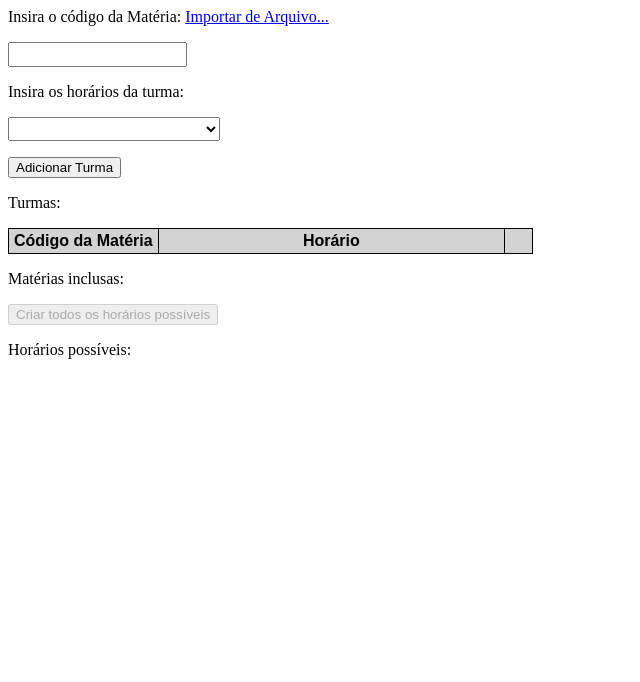
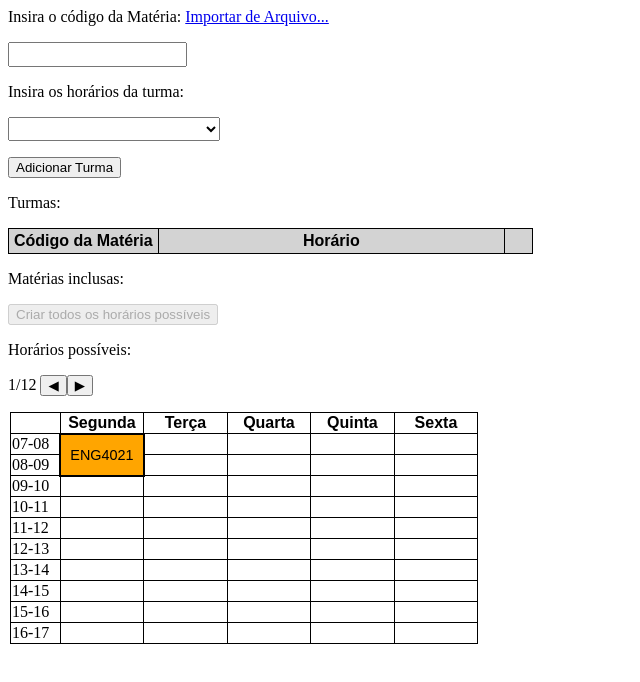
Before and after one commit to bentoemanuel/bentoemanuel.github.io, a plain HTML site: page simulador_matricula.html in a window 1280 px wide. Shown: the whole page, without its empty margins (0-640 px from the left). Drawn offline with Linux system fonts and the light colour scheme.

Commit message:
Add files via upload

```diff
--- a/simulador_matricula.html
+++ b/simulador_matricula.html
@@ -1,5 +1,6 @@
-<html>
-    <head>
+
+<!-- saved from url=(0055)file:///C:/Users/PUC/Downloads/simulador_matricula.html -->
+<html><head><meta http-equiv="Content-Type" content="text/html; charset=UTF-8">
         <title></title>
         <style>
             table, th, td {
@@ -231,6 +232,34 @@
                       }
               }
 
+              function renderTabela(horario) {
+                let dias = [2,3,4,5,6];
+                let hs = [[7,8],[8,9],[9,10],[10,11],[11,12],[12,13],[13,14],[14,15],[15,16],[16,17]];
+                let tempos = Array.from({ length: hs.length }, () => new Array(dias.length).fill(""));;
+                for(dia in dias) {
+                    while(h < hs.length) {
+                        if(fab(horario, dias, hs, dia, h) != " ") {
+                            let tx = '<td class="preenchido" '
+                            let fcd = fab(horario, dias, hs, dia, h);
+                            let span = 1;
+                            for(let i = h; i < hs.length; i++) {
+                                if(fab(horario, dias, hs, dia, i) == fcd) {
+                                    span++;
+                                }else {
+                                    break;
+                                }
+                            }
+                            if(span>1) {
+                                tx += "rowspan=" + span;
+                            }
+                            tx += ">" + fcd + "</td>"
+                            h += span;
+                        }
+                    }
+                }
+                return texto
+            }
+
 
             //BACK-END
             function render(horario) {
@@ -322,9 +351,9 @@
         </script>
     </head>
     <body>
-        <p>Insira o código da Matéria:  <input type="file" id="import_files" onchange="processarArquivo();" hidden><a href="javascript:void(0);" onclick="mostrarFile();" id="import_text">Importar de Arquivo...</a></p>
+        <p>Insira o código da Matéria:  <input type="file" id="import_files" onchange="processarArquivo();" hidden=""><a href="javascript:void(0);" onclick="mostrarFile();" id="import_text">Importar de Arquivo...</a></p>
         <textarea id="cod" style="margin: 0px;width: 179px;height: 25px;font-size: 123%;resize: none;" oninput="confereMateria();"></textarea>
-        <span id="importar_turmas" hidden>  Turma disponível para essa matéria no arquivo: <button onclick="importTurmas()">Importar Turmas...</button></span>
+        <span id="importar_turmas" hidden="">  Turma disponível para essa matéria no arquivo: <button onclick="importTurmas()">Importar Turmas...</button></span>
         <p>Insira os horários da turma:</p>
         <select style="width: 212.25px;height: 3%;" onclick="mostraCalendario()" id="horarios"><option id="horarios_text"></option>
 
@@ -442,14 +471,108 @@
             </tbody>
         </table>
         <p id="materias_inclusas">Matérias inclusas:</p>
-        <button id="possibilidades" onclick="testaPossibilidades()" disabled>Criar todos os horários possíveis</button>
+        <button id="possibilidades" onclick="testaPossibilidades()" disabled="">Criar todos os horários possíveis</button>
         <p id="horarios_possiveis">Horários possíveis: </p>
+<p>1/12 <button>◀</button><button>▶</button></p>
+
+        <table style="margin-left: 2px;" id="horario_pos">
+            <tbody><tr><th style="
+            width: 46.69px;
+            /* height: 100%; */
+        "></th> <th style="
+            width: 80.5px;
+            font-family: sans-serif;
+        ">Segunda</th> <th style="
+            width: 80.5px;
+        ">Terça</th> <th style="
+            width: 80.5px;
+        ">Quarta</th> <th style="
+            width: 80.5px;
+        ">Quinta</th> <th style="
+            width: 80.5px;
+        ">Sexta</th>
+        </tr>
+        <tr><td id="0">07-08
+        </td>
+        <td style="background: orange;font-family: sans-serif;text-align: center;font-size: 90%;border: 2px solid black;" class="preenchido" rowspan="2">ENG4021</td>
+        <td style="background: none;"></td>
+        <td style="background: none;"></td>
+        <td style="background: none;"></td>
+        <td style="background: none;"></td></tr>
+        <tr><td id="6">08-09
+        </td>
+
+        <td style="background: none;"></td>
+        <td style="background: none;"></td>
+        <td style="background: none;"></td>
+        <td style="background: none;"></td></tr>
+        <tr><td id="12">09-10
+        </td>
+        <td style="background: none;"></td>
+        <td style="background: none;"></td>
+        <td style="background: none;"></td>
+        <td style="background: none;"></td>
+        <td style="background: none;"></td></tr>
+        <tr><td id="18">10-11
+        </td>
+        <td style="background: none;"></td>
+        <td style="background: none;"></td>
+        <td style="background: none;"></td>
+        <td style="background: none;"></td>
+        <td style="background: none;"></td></tr>
+        <tr><td id="24">11-12
+        </td>
+        <td style="background: none;"></td>
+        <td style="background: none;"></td>
+        <td style="background: none;"></td>
+        <td style="background: none;"></td>
+        <td style="background: none;"></td></tr>
+        <tr><td id="30">12-13
+        </td>
+        <td style="background: none;"></td>
+        <td style="background: none;"></td>
+        <td style="background: none;"></td>
+        <td style="background: none;"></td>
+        <td style="background: none;"></td></tr>
+        <tr><td id="36">13-14
+        </td>
+        <td style="background: none;"></td>
+        <td style="background: none;"></td>
+        <td style="background: none;"></td>
+        <td style="background: none;"></td>
+        <td style="background: none;"></td></tr>
+        <tr><td id="42">14-15
+        </td>
+        <td style="background: none;"></td>
+        <td style="background: none;"></td>
+        <td style="background: none;"></td>
+        <td style="background: none;"></td>
+        <td style="background: none;"></td></tr>
+        <tr><td id="48">15-16
+        </td>
+        <td style="background: none;"></td>
+        <td style="background: none;"></td>
+        <td style="background: none;"></td>
+        <td style="background: none;"></td>
+        <td style="background: none;"></td></tr>
+        <tr><td id="54">16-17
+        </td>
+        <td style="background: none;"></td>
+        <td style="background: none;"></td>
+        <td style="background: none;"></td>
+        <td style="background: none;"></td>
+        <td style="background: none;"></td>
+        </tr>
+        </tbody>
+        </table>
 
         <script>
             document.getElementById("horarios").addEventListener("mousedown", (e) => {e.preventDefault()});
             let calendario = document.getElementById("calendario")
             let tds = calendario.getElementsByTagName("td")
         </script>
-    </body>
 
-</html>
+
+
+
+</body></html>
```
